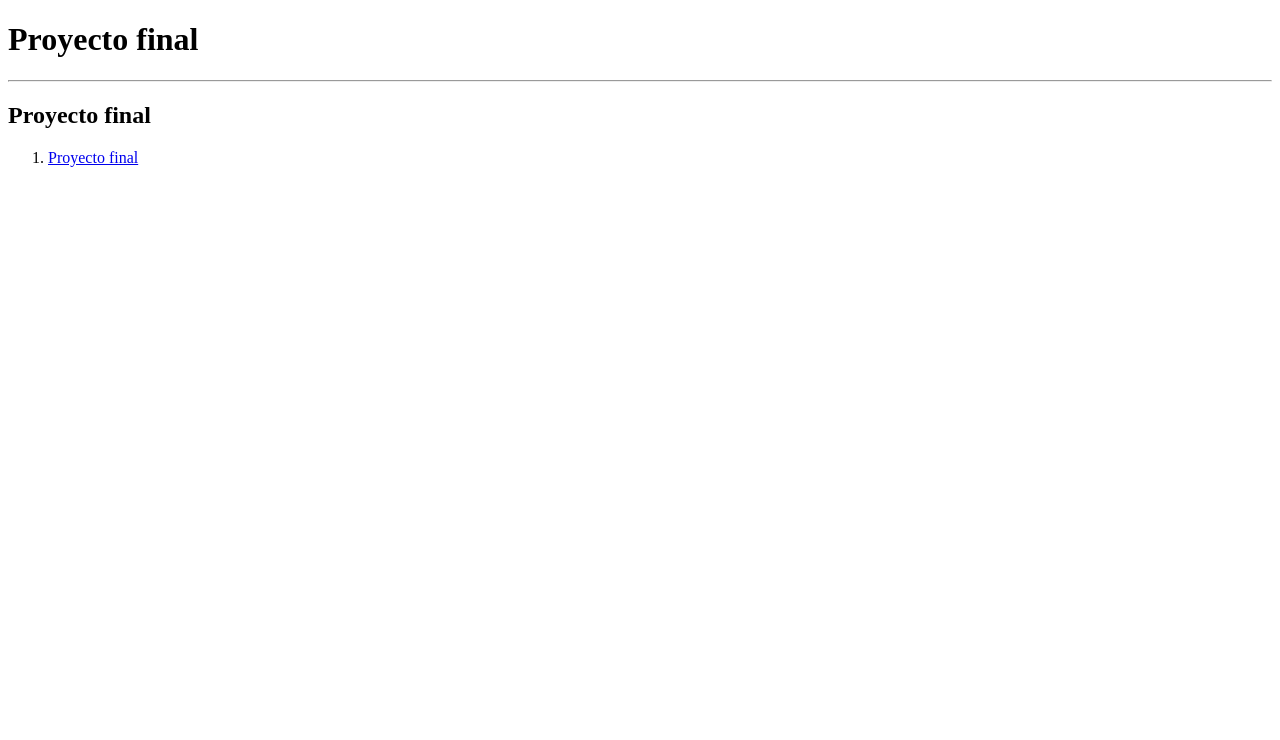
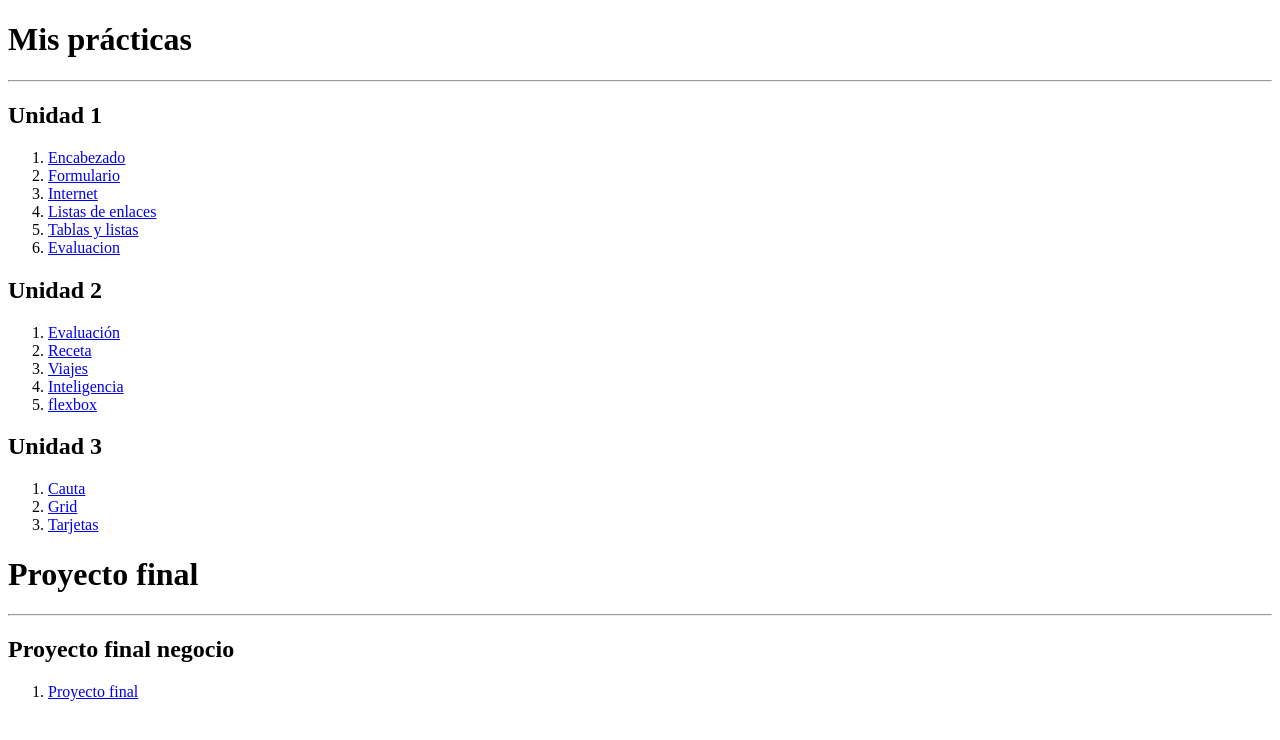
Before and after one commit to PamelaRobles/practicasunidad2, a plain HTML site: page index.html in a window 1280 px wide. Drawn offline with Linux system fonts and the light colour scheme.

Commit message:
PamelaRobles 11:50

```diff
--- a/index.html
+++ b/index.html
@@ -6,8 +6,36 @@
     <title>Document</title>
 </head>
 <body>
+    <h1>Mis prácticas</h1>
+    <hr>
+    <h2>Unidad 1</h2>
+    <ol>
+        <li><a href="u1/encabezados.html">Encabezado</a></li>
+        <li><a href="u1/formulario.html">Formulario</a></li>
+        <li><a href="u1/Internet.html">Internet</a></li>
+        <li><a href="u1/listasyenlaces.html">Listas de enlaces</a></li>
+        <li><a href="u1/tablasyvideos.html">Tablas y listas</a></li>
+        <li> <a href="u1/evaluacion1.html">Evaluacion</a></li>
+    </ol>
+<h2>Unidad 2</h2>
+    <ol>
+        <li><a href="u2/curriculumvitae.html">Evaluación</a></li>
+        <li><a href="u2/receta.html">Receta</a></li>
+        <li><a href="u2/viajes (1).html">Viajes</a></li>
+        <li><a href="u2/inteligencia.html">Inteligencia</a></li>
+        <li><a href="u2/flexbox.html">flexbox</a></li>
+    </ol>
+    <h2>Unidad 3</h2>
+    <ol>
+        <li><a href="u3/cauta.html">Cauta</a></li>
+        <li><a href="u3/grid.html">Grid</a></li>
+        <li><a href="u3/tarjetas.html">Tarjetas</a></li>
+    </ol>
     <h1>Proyecto final</h1>
     <hr>
-    <h2>Proyecto final</h2>
+    <h2>Proyecto final negocio</h2>
     <ol>
-        <li><a href="restauranterobles.html">Proyecto final</a></li>
+        <li><a href="Proyecto final Pamela/restauranterobles.html">Proyecto final</a></li>
+
+</body>
+</html>
```
